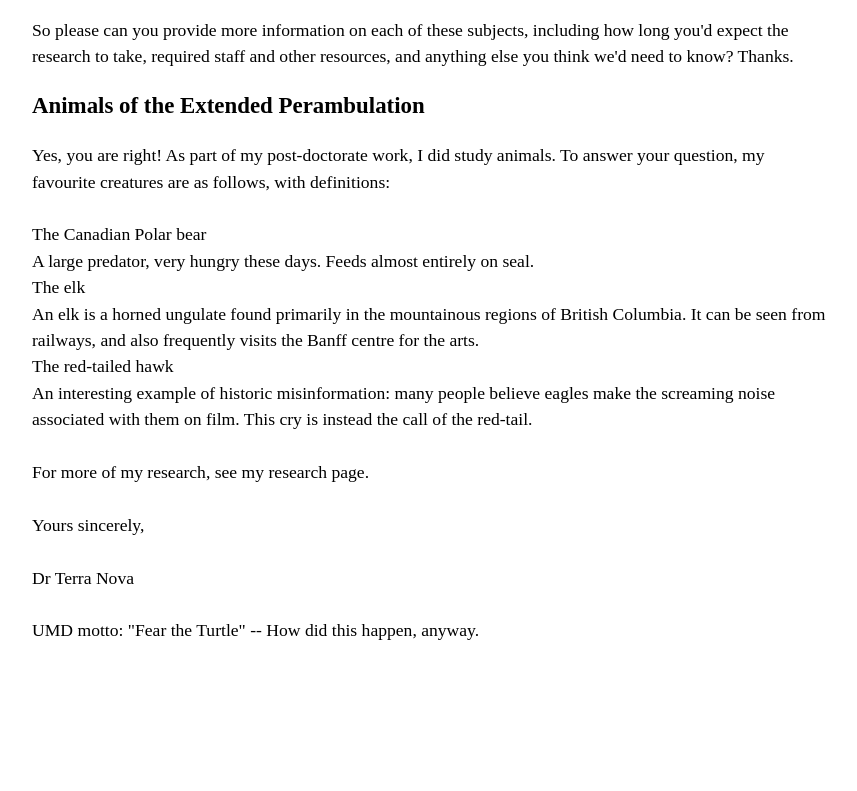
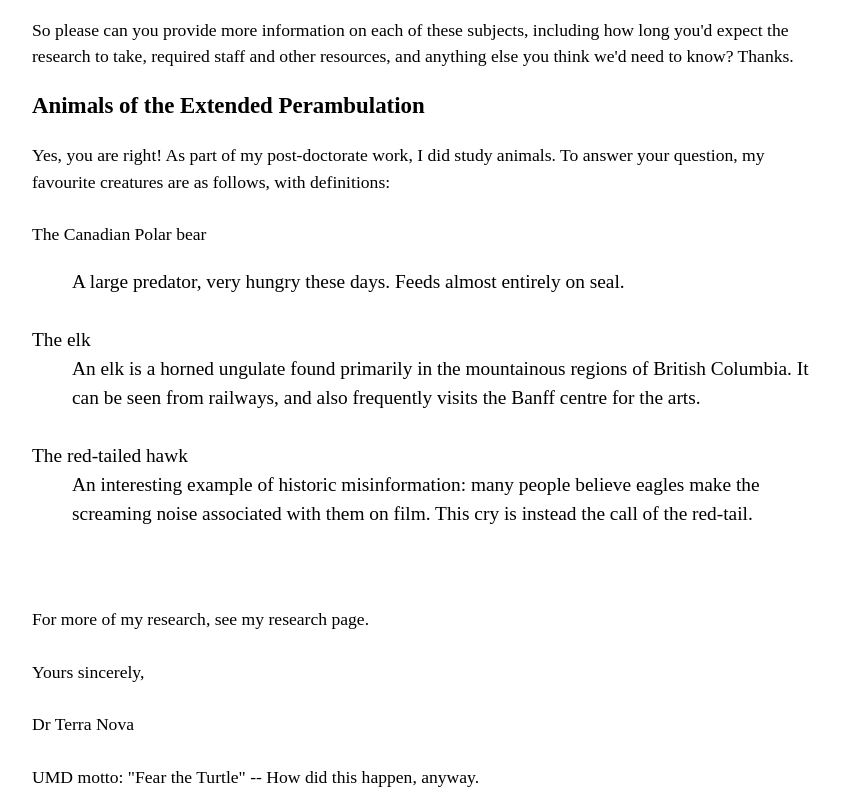
Before and after one commit to NnamdiEzeigwe/NnamdiEzeigwe.github.io, a plain HTML site: page lab_2/index.html in a window 1280 px wide. Shown: the part 1245-2036 px from the top of the page, without its empty margins (208-1065 px from the left). Before the commit the page ends 1889 px from the top, so only its background shows below. Drawn offline with Linux system fonts and the light colour scheme.

Commit message:
Update index.html

```diff
--- a/lab_2/index.html
+++ b/lab_2/index.html
@@ -67,17 +67,19 @@
             <br>
             The Canadian Polar bear
             <br>
-            A large predator, very hungry these days. Feeds almost entirely on seal.
+            <dl>
+            <dd>A large predator, very hungry these days. Feeds almost entirely on seal.</dd>
             <br>
             The elk
             <br>
-            An elk is a horned ungulate found primarily in the mountainous regions of British Columbia. It can be seen from railways, and also frequently visits the Banff centre for the arts.
+            <dd>An elk is a horned ungulate found primarily in the mountainous regions of British Columbia. It can be seen from railways, and also frequently visits the Banff centre for the arts.</dd>
             <br>
             The red-tailed hawk
             <br>
-            An interesting example of historic misinformation: many people believe eagles make the screaming noise associated with them on film. This cry is instead the call of the red-tail.
+            <dd>An interesting example of historic misinformation: many people believe eagles make the screaming noise associated with them on film. This cry is instead the call of the red-tail.</dd>
             <br>
             <br>
+            </dl>
             For more of my research, see my research page.
             <br>
             <br>
```
